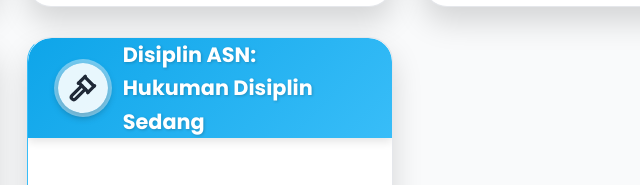
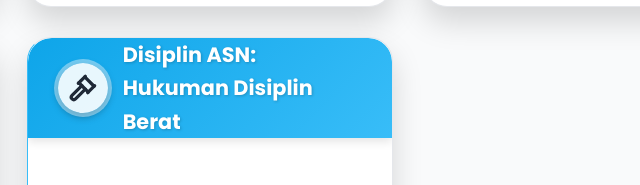
Before and after one commit to jeeefmo260101/ST9CU_20112025, a plain HTML site: page index.html in a window 1280 px wide. Shown: the part 756-941 px from the top of the page, 430-1070 px from the left. Drawn offline with nearby package versions, Linux system fonts and the light colour scheme.

Commit message:
Update card title from 'Sedang' to 'Berat'

```diff
--- a/index.html
+++ b/index.html
@@ -321,7 +321,7 @@
                     <div class="card-icon">
                         <i data-lucide="gavel"></i>
                     </div>
-                    <h2 class="card-title">Disiplin ASN: Hukuman Disiplin Sedang</h2>
+                    <h2 class="card-title">Disiplin ASN: Hukuman Disiplin Berat</h2>
                 </div>
                 <div class="card-content">
                     <h3 class="concept-title">Penurunan Jabatan Selama 12 Bulan</h3>
```
